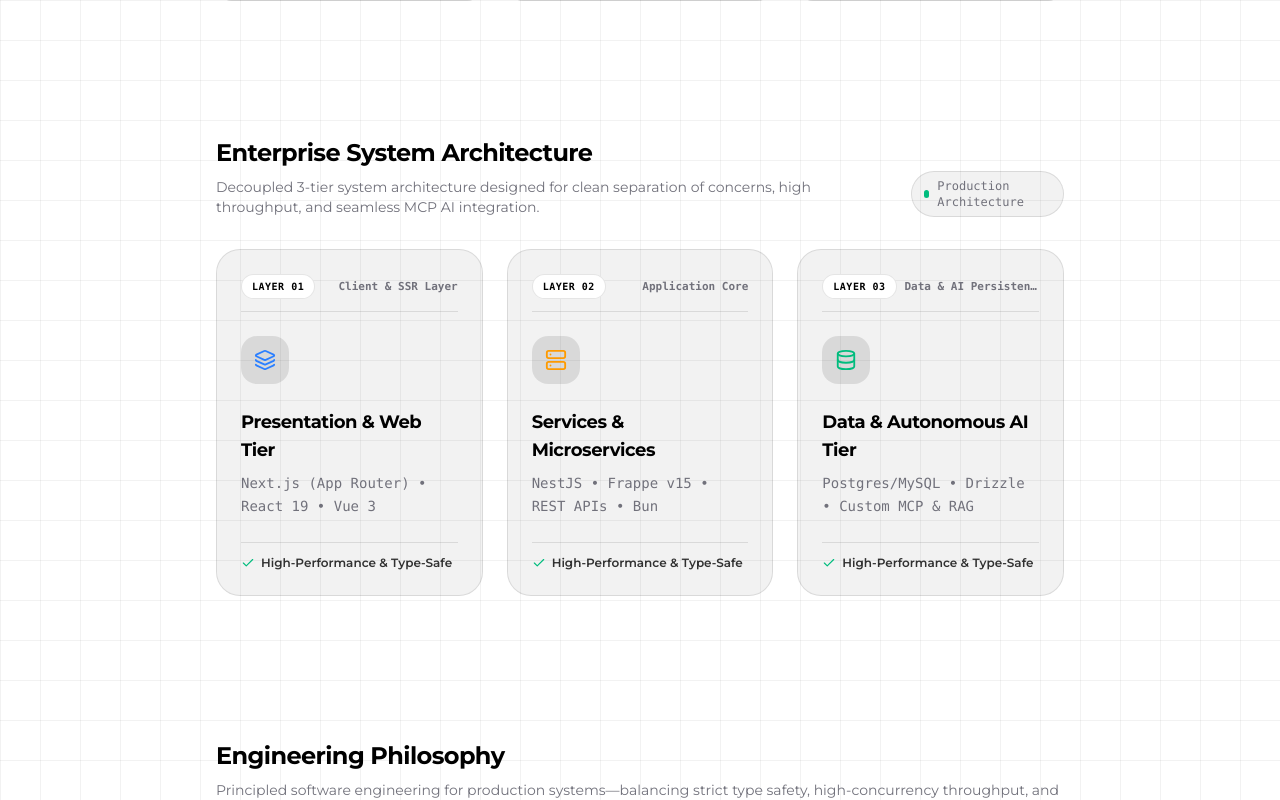
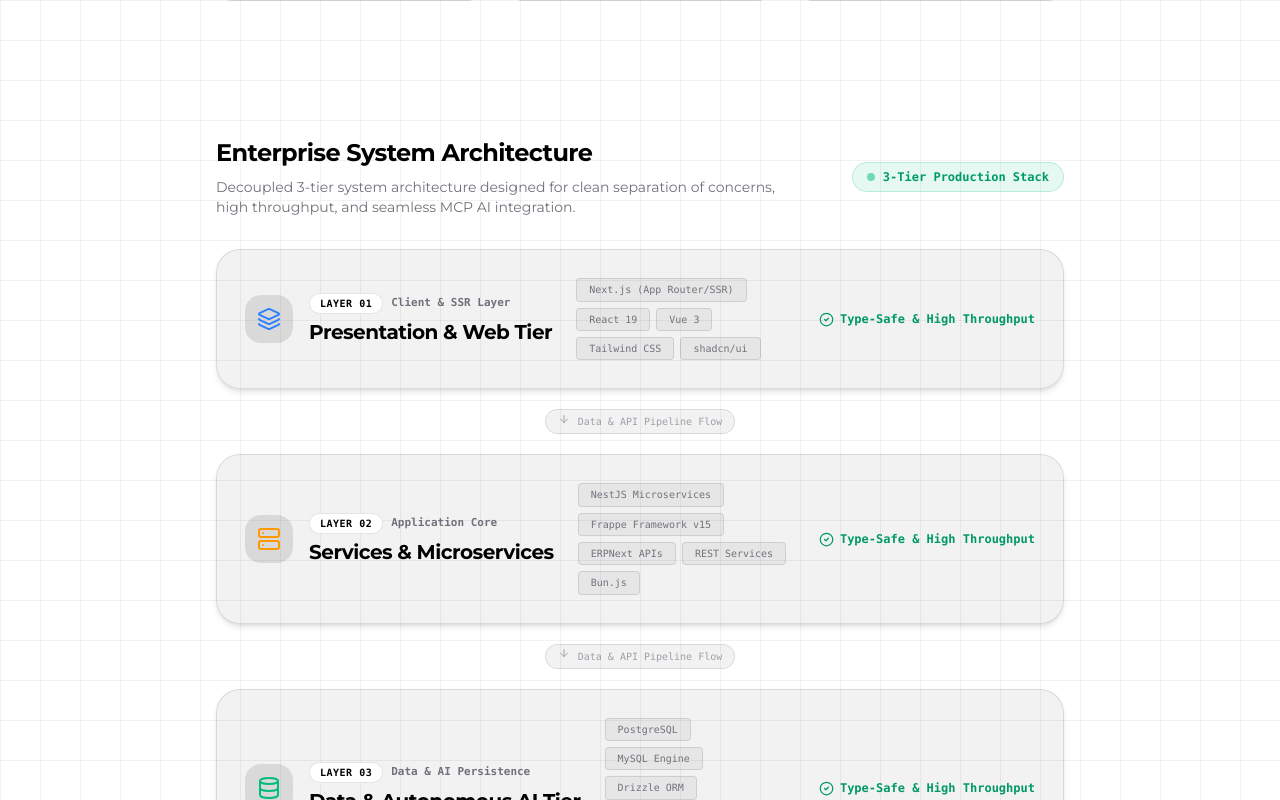
Before and after one commit to herveyyy/the-herv, a React (Vite) app: page / in a window 1280 px wide. Shown: the part 6520-7320 px from the top of the page. Built offline with nearby package versions, Linux system fonts and the light colour scheme; no server answers.

Commit message:
feat: add StackSteps component to visualize 3-tier architecture stack

```diff
--- a/src/components/organisms/StackSteps.tsx
+++ b/src/components/organisms/StackSteps.tsx
@@ -1,62 +1,100 @@
 import { DATA } from "../../constants";
 import { BlurFade } from "../atoms/BlurFade";
 import { SectionTitle } from "../atoms/SectionTitle";
-import { Layers, Server, Database, Check } from "lucide-react";
+import { Badge } from "../atoms/Badge";
+import { Layers, Server, Database, ArrowDown, CheckCircle2 } from "lucide-react";
 
 export function StackSteps() {
+  const layerBadges = [
+    ["Next.js (App Router/SSR)", "React 19", "Vue 3", "Tailwind CSS", "shadcn/ui"],
+    ["NestJS Microservices", "Frappe Framework v15", "ERPNext APIs", "REST Services", "Bun.js"],
+    ["PostgreSQL", "MySQL Engine", "Drizzle ORM", "Custom MCP Servers", "Permission-Gated RAG"],
+  ];
+
   return (
     <section id="stack" className="space-y-8 py-6">
-      <div className="flex flex-col sm:flex-row sm:items-end justify-between gap-4">
+      {/* Header Row */}
+      <div className="flex flex-col sm:flex-row sm:items-center justify-between gap-4">
+        <div className="max-w-xl">
           <SectionTitle subtitle="Decoupled 3-tier system architecture designed for clean separation of concerns, high throughput, and seamless MCP AI integration.">
             Enterprise System Architecture
           </SectionTitle>
-        <BlurFade delay={0.2}>
-          <div className="hidden sm:inline-flex items-center gap-2 px-3 py-1.5 rounded-full border border-foreground/10 bg-foreground/5 text-xs font-mono text-zinc-500 shrink-0">
-            <span className="w-2 h-2 rounded-full bg-emerald-500 animate-pulse" />
-            Production Architecture
+        </div>
+
+        <BlurFade delay={0.2} className="shrink-0">
+          <div className="inline-flex items-center gap-2 px-3.5 py-1.5 rounded-full border border-emerald-500/20 bg-emerald-500/10 text-xs font-mono font-semibold text-emerald-600 dark:text-emerald-400 whitespace-nowrap shrink-0">
+            <span className="w-2 h-2 rounded-full bg-emerald-500 animate-pulse shrink-0" />
+            <span>3-Tier Production Stack</span>
           </div>
         </BlurFade>
       </div>
 
-      <div className="grid grid-cols-1 md:grid-cols-3 gap-6">
-        {DATA.stackSteps.map((item: any, idx: number) => (
-          <BlurFade key={item.step} delay={idx * 0.1} yOffset={8}>
-            <div className="group flex flex-col justify-between h-full p-6 rounded-3xl bg-foreground/5 border border-foreground/10 hover:border-foreground/30 hover:bg-foreground/[0.07] transition-all duration-300 space-y-6">
+      {/* Row-by-Row Architecture Stack */}
+      <div className="space-y-4">
+        {DATA.stackSteps.map((item: any, idx: number) => {
+          const isLast = idx === DATA.stackSteps.length - 1;
+          const techList = layerBadges[idx] || [];
 
-              {/* Top Header Badge Row */}
-              <div className="flex items-center justify-between gap-2 border-b border-foreground/10 pb-3">
-                <span className="px-2.5 py-1 bg-background border border-foreground/10 rounded-full text-[10px] font-mono font-bold tracking-wider text-foreground shrink-0 whitespace-nowrap">
+          return (
+            <div key={item.step} className="space-y-4">
+              <BlurFade delay={idx * 0.1} yOffset={8}>
+                <div className="group relative w-full p-6 sm:p-7 rounded-3xl bg-foreground/5 border border-foreground/10 hover:border-foreground/30 hover:bg-foreground/[0.07] transition-all duration-300 shadow-md">
+                  <div className="flex flex-col lg:flex-row lg:items-center justify-between gap-6">
+
+                    {/* Left: Layer Pill + Icon + Tier Name */}
+                    <div className="flex items-start sm:items-center gap-4 min-w-[280px]">
+                      <div className="w-12 h-12 rounded-2xl bg-foreground/10 flex items-center justify-center text-foreground group-hover:scale-105 transition-transform duration-300 shrink-0">
+                        {idx === 0 && <Layers size={24} className="text-blue-500" />}
+                        {idx === 1 && <Server size={24} className="text-amber-500" />}
+                        {idx === 2 && <Database size={24} className="text-emerald-500" />}
+                      </div>
+
+                      <div className="space-y-1">
+                        <div className="flex items-center gap-2">
+                          <span className="px-2.5 py-0.5 bg-background border border-foreground/10 rounded-full text-[10px] font-mono font-bold tracking-wider text-foreground whitespace-nowrap shrink-0">
                             LAYER {item.step}
                           </span>
-                <span className="text-[11px] font-mono text-zinc-500 font-semibold truncate text-right">
-                  {item.tag || "Production Core"}
+                          <span className="text-[11px] font-mono font-semibold text-zinc-500 whitespace-nowrap">
+                            {item.tag}
                           </span>
                         </div>
-
-              {/* Icon Container */}
-              <div className="w-12 h-12 rounded-2xl bg-foreground/10 flex items-center justify-center group-hover:scale-105 transition-transform duration-300 shrink-0">
-                {idx === 0 && <Layers size={22} className="text-blue-500" />}
-                {idx === 1 && <Server size={22} className="text-amber-500" />}
-                {idx === 2 && <Database size={22} className="text-emerald-500" />}
+                        <h3 className="text-lg sm:text-xl font-bold tracking-tight text-foreground">
+                          {item.title}
+                        </h3>
+                      </div>
                     </div>
 
-              {/* Title & Description */}
-              <div className="space-y-2 flex-1">
-                <h3 className="text-lg font-bold tracking-tight text-foreground">{item.title}</h3>
-                <p className="text-xs sm:text-sm text-zinc-500 leading-relaxed font-mono">
-                  {item.description}
-                </p>
+                    {/* Middle: Technology Stack Badges */}
+                    <div className="flex-1 flex flex-wrap gap-1.5 items-center">
+                      {techList.map((tech) => (
+                        <Badge key={tech} className="text-xs px-3 py-1 font-mono font-medium">
+                          {tech}
+                        </Badge>
+                      ))}
                     </div>
 
-              {/* Footer */}
-              <div className="pt-3 border-t border-foreground/10 flex items-center gap-1.5 text-xs font-semibold text-foreground/80">
-                <Check size={14} className="text-emerald-500 shrink-0" />
-                <span>High-Performance & Type-Safe</span>
+                    {/* Right: Status Indicator */}
+                    <div className="flex items-center gap-1.5 text-xs font-mono font-semibold text-emerald-600 dark:text-emerald-400 shrink-0 whitespace-nowrap pt-2 lg:pt-0 border-t lg:border-t-0 border-foreground/10">
+                      <CheckCircle2 size={15} className="shrink-0" />
+                      <span>Type-Safe & High Throughput</span>
                     </div>
 
                   </div>
+                </div>
               </BlurFade>
-        ))}
+
+              {/* Data Flow Connector Arrow between rows */}
+              {!isLast && (
+                <div className="flex justify-center py-1">
+                  <div className="flex items-center gap-2 px-3 py-1 rounded-full bg-foreground/5 border border-foreground/10 text-[10px] font-mono text-zinc-400 whitespace-nowrap">
+                    <ArrowDown size={12} className="animate-bounce" />
+                    <span>Data & API Pipeline Flow</span>
+                  </div>
+                </div>
+              )}
+            </div>
+          );
+        })}
       </div>
     </section>
   );
```
Lines whose indentation alone changed are shown as unchanged.
